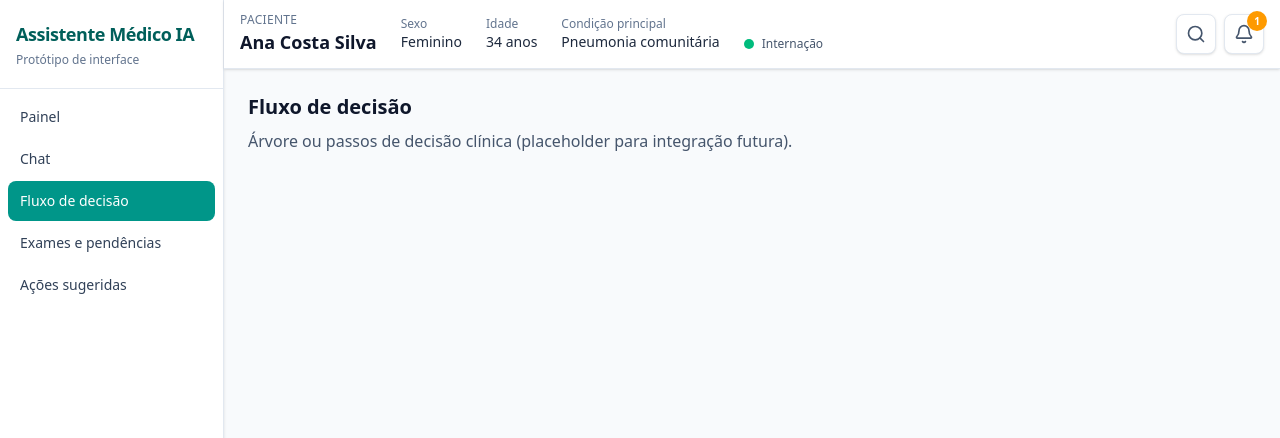
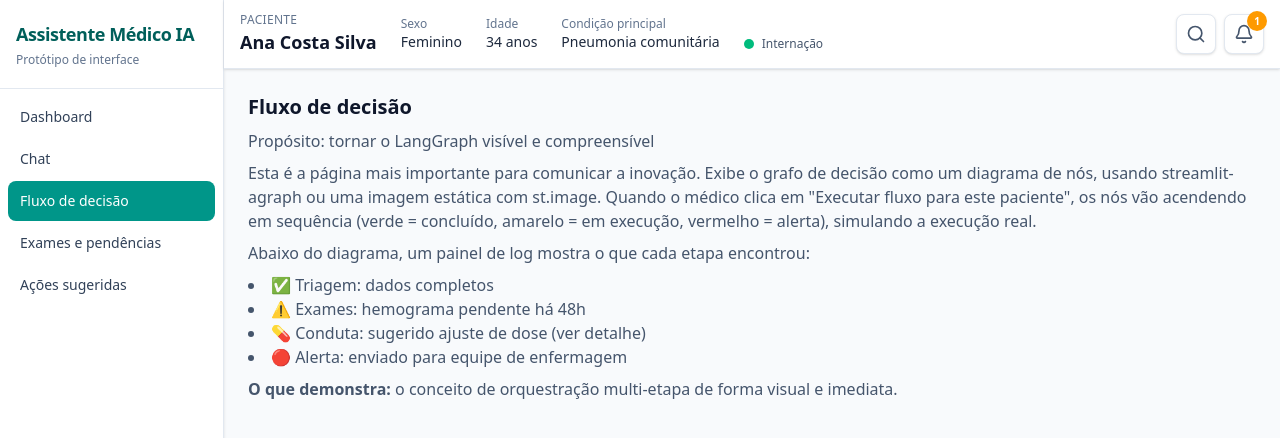
Before and after one commit to leanseefeld/8iadt-tc-fase3-assistente-medico, a React (Vite) app in the folder frontend/: page /decision-flow in a window 1280 px wide. Shown: the top 438 px of the page. Built offline with nearby package versions, Linux system fonts and the light colour scheme.

Commit message:
feat(frontend): add pages purposes

```diff
--- a/frontend/src/components/Sidebar.tsx
+++ b/frontend/src/components/Sidebar.tsx
@@ -1,7 +1,7 @@
 import { NavLink } from 'react-router-dom';
 
 const NAV = [
-  { to: '/', label: 'Painel' },
+  { to: '/', label: 'Dashboard' },
   { to: '/chat', label: 'Chat' },
   { to: '/decision-flow', label: 'Fluxo de decisão' },
   { to: '/exams-pendencies', label: 'Exames e pendências' },
--- a/frontend/src/pages/ChatPage.tsx
+++ b/frontend/src/pages/ChatPage.tsx
@@ -2,10 +2,10 @@ export function ChatPage() {
   return (
     <div>
       <h2 className="text-xl font-semibold text-slate-900">Chat</h2>
-      <p className="mt-2 text-slate-600">
-        Conversa com o assistente clínico será exibida aqui no protótipo
-        completo.
-      </p>
+      <p className="mt-2 text-slate-600">Propósito: demonstrar a interação principal médico → IA</p>
+      <p className="mt-2 text-slate-600">Interface de chat convencional, com balões de conversa. O painel lateral direito mostra, em tempo real, as "fontes consultadas" pelo agente (ex: PCDT Diabetes Tipo 2 — CONITEC 2023, Bula Metformina) — isso representa o RAG em ação. Abaixo das fontes, um expansível "Raciocínio do agente" que mostra os passos intermediários (pensou → buscou → concluiu).</p>
+      <p className="mt-2 text-slate-600">Inclua 3–4 perguntas de exemplo como botões clicáveis (ex: "Quais exames estão pendentes?", "Há interação medicamentosa?") para facilitar a demo sem digitar.</p>
+      <p className="mt-2 text-slate-600"><b>O que demonstra:</b> o RAG, o estilo de resposta clínica e a transparência do raciocínio.</p>
     </div>
   );
 }
--- a/frontend/src/pages/DashboardPage.tsx
+++ b/frontend/src/pages/DashboardPage.tsx
@@ -1,10 +1,10 @@
 export function DashboardPage() {
   return (
     <div>
-      <h2 className="text-xl font-semibold text-slate-900">Painel</h2>
-      <p className="mt-2 text-slate-600">
-        Visão geral do paciente e indicadores (conteúdo de demonstração).
-      </p>
+      <h2 className="text-xl font-semibold text-slate-900">Dashboard do Paciente</h2>
+      <p className="mt-2 text-slate-600">Propósito: ponto de entrada, visão geral do caso</p>
+      <p className="mt-2 text-slate-600">Exibe um card de identificação (nome fictício, idade, CID principal, internação), seguido de três colunas: sinais vitais recentes em métricas simples (pressão, temperatura, saturação), lista de medicamentos em uso, e alertas ativos destacados em vermelho/amarelo. Abaixo, uma linha do tempo horizontal com os eventos do paciente (admissão, exames, intercorrências). Tudo mock, mas organizado como um prontuário real.</p>
+      <p className="mt-2 text-slate-600"><b>O que demonstra:</b> que o sistema consolida dados de múltiplas fontes em uma visão única.</p>
     </div>
   );
 }
--- a/frontend/src/pages/DecisionFlowPage.tsx
+++ b/frontend/src/pages/DecisionFlowPage.tsx
@@ -2,9 +2,19 @@ export function DecisionFlowPage() {
   return (
     <div>
       <h2 className="text-xl font-semibold text-slate-900">Fluxo de decisão</h2>
-      <p className="mt-2 text-slate-600">
-        Árvore ou passos de decisão clínica (placeholder para integração futura).
-      </p>
+      <p className="mt-2 text-slate-600">Propósito: tornar o LangGraph visível e compreensível</p>
+
+      <p className="mt-2 text-slate-600">Esta é a página mais importante para comunicar a inovação. Exibe o grafo de decisão como um diagrama de nós, usando streamlit-agraph ou uma imagem estática com st.image. Quando o médico clica em "Executar fluxo para este paciente", os nós vão acendendo em sequência (verde = concluído, amarelo = em execução, vermelho = alerta), simulando a execução real.</p>
+      <p className="mt-2 text-slate-600">Abaixo do diagrama, um painel de log mostra o que cada etapa encontrou:</p>
+
+      <ul className="mt-2 text-slate-600 list-disc list-inside">
+        <li>✅ Triagem: dados completos</li>
+        <li>⚠️ Exames: hemograma pendente há 48h</li>
+        <li>💊 Conduta: sugerido ajuste de dose (ver detalhe)</li>
+        <li>🔴 Alerta: enviado para equipe de enfermagem</li>
+      </ul>
+
+      <p className="mt-2 text-slate-600"><b>O que demonstra:</b> o conceito de orquestração multi-etapa de forma visual e imediata.</p>
     </div>
   );
 }
--- a/frontend/src/pages/ExamsPendenciesPage.tsx
+++ b/frontend/src/pages/ExamsPendenciesPage.tsx
@@ -4,9 +4,10 @@ export function ExamsPendenciesPage() {
       <h2 className="text-xl font-semibold text-slate-900">
         Exames e pendências
       </h2>
-      <p className="mt-2 text-slate-600">
-        Lista de exames e tarefas pendentes do paciente selecionado.
-      </p>
+
+      <p className="mt-2 text-slate-600">Propósito: simular a ferramenta checar_exames do agente</p>
+      <p className="mt-2 text-slate-600">Uma tabela com os exames do paciente (nome, data de solicitação, status, resultado). Filtros simples por status (pendente / concluído / crítico). Ao clicar em um exame, abre um painel lateral com o resultado completo e a interpretação gerada pelo assistente. Um botão "Notificar médico responsável" (mock) demonstra a integração com alertas.</p>
+      <p className="mt-2 text-slate-600"><b>O que demonstra:</b> que o agente pode consultar sistemas externos como HIS/LIS e agir sobre os dados.</p>
     </div>
   );
 }
--- a/frontend/src/pages/SuggestedActionsPage.tsx
+++ b/frontend/src/pages/SuggestedActionsPage.tsx
@@ -2,9 +2,10 @@ export function SuggestedActionsPage() {
   return (
     <div>
       <h2 className="text-xl font-semibold text-slate-900">Ações sugeridas</h2>
-      <p className="mt-2 text-slate-600">
-        Sugestões automáticas com base no contexto (mock no protótipo).
-      </p>
+
+      <p className="mt-2 text-slate-600">Propósito: mostrar a saída estruturada do assistente</p>
+      <p className="mt-2 text-slate-600">Layout em duas colunas. À esquerda, o resumo do caso gerado pelo agente (hipótese diagnóstica, contexto clínico). À direita, a conduta sugerida em formato de checklist interativo: prescrições, exames a solicitar, observações de enfermagem, revisão em X horas. Cada item tem um botão "Aceitar" ou "Modificar" — mesmo que mock, comunica que o médico tem controle final. No rodapé, a referência ao protocolo consultado (ex: PCDT Sepse — MS 2019).</p>
+      <p className="mt-2 text-slate-600"><b>O que demonstra:</b> que a IA sugere, mas o médico decide — fundamental para credibilidade clínica e ética.</p>
     </div>
   );
 }
```
